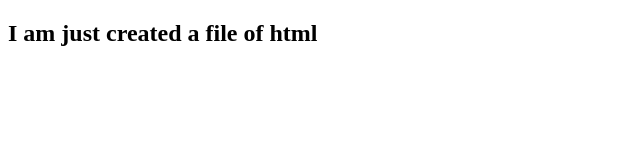
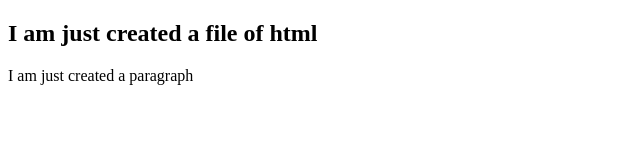
Before and after one commit to muhammadumar-12/firstfile, a plain HTML site: page index.html in a window 1280 px wide. Shown: the whole page, without its empty margins (0-640 px from the left). Drawn offline with Linux system fonts and the light colour scheme.

Commit message:
paragraph is added

```diff
--- a/index.html
+++ b/index.html
@@ -7,5 +7,6 @@
 </head>
 <body>
     <h2>I am just created a file of html</h2>
+    <p>I am just created a paragraph</p>
 </body>
 </html>
```
